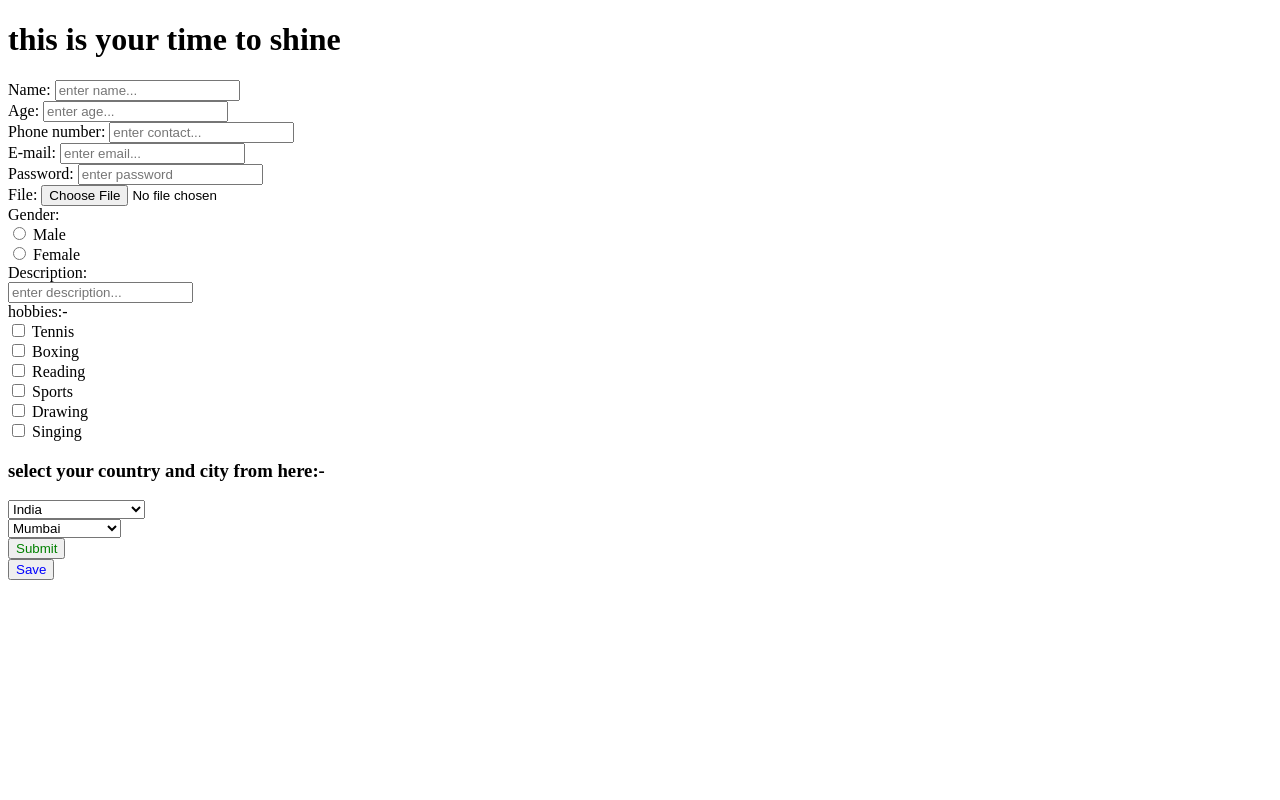
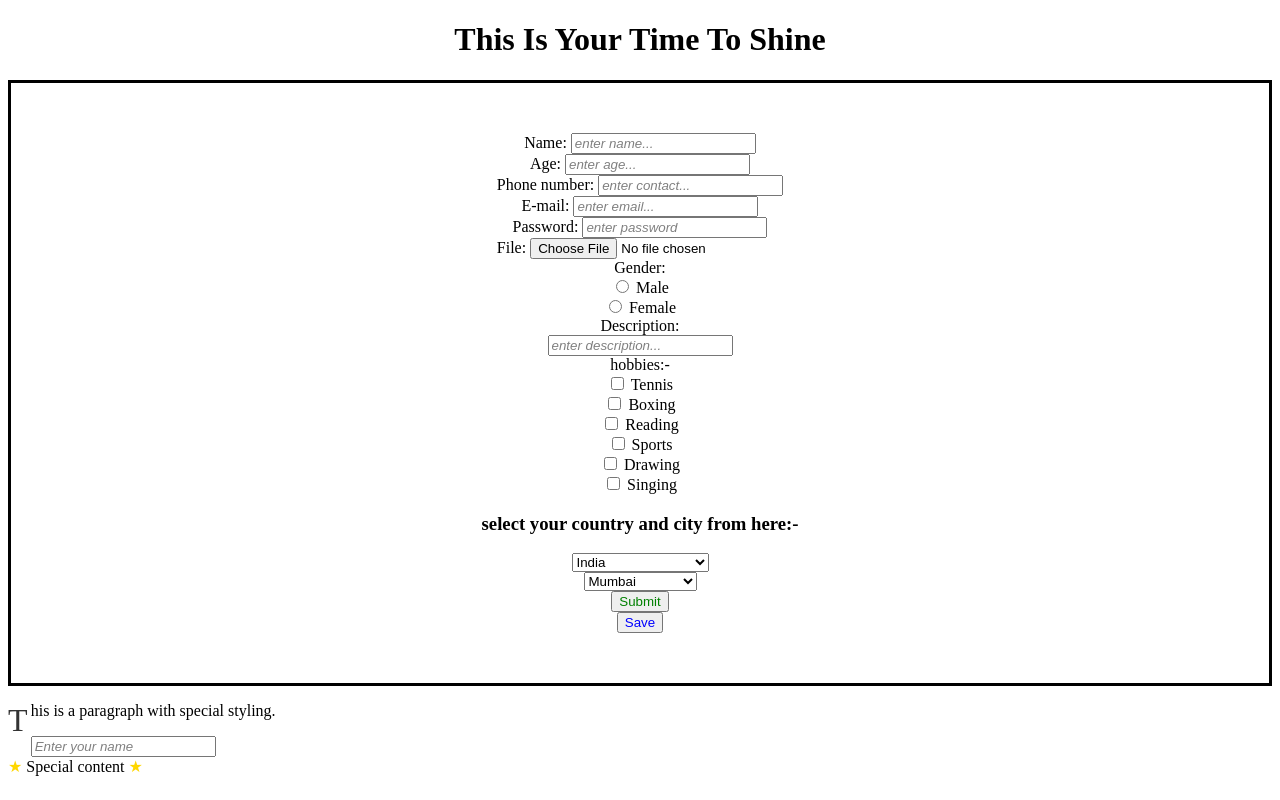
Before and after one commit to sahajsrivastava044-spec/fluffy-tribble, a plain HTML site: page index.html in a window 1280 px wide. Drawn offline with Linux system fonts and the light colour scheme.

Commit message:
new changes and files added about the CSS

```diff
--- a/index.html
+++ b/index.html
@@ -4,6 +4,18 @@
     <meta charset="UTF-8">
     <meta name="viewport" content="width=device-width, initial-scale=1.0">
     <title>Form for club</title>
+    <style>
+        #btn1:active{
+            background-color:cyan;
+        }
+        #btn2:focus{
+            background-color: lightblue;
+        }
+        button:hover{
+            background-color: red;
+        }
+    </style>
+    <link rel="stylesheet" href="main.css">
 </head>
 <body>
     <!-- make a form where the user input their name, phone number, age, email, description, gender using radio buttons,
@@ -11,8 +23,8 @@
      , also link the page to "link.html" so that the details are not added to the URL, also apply the method over the whole form, make a submit ans save button at the end of the form,
      also add a dropdown menu over the form asking for their country where the default selection should be India and in the last create a drop doen menu asking
      for their city where the first option should be disabled for their selction.  -->
-     <h1>this is your time to shine </h1>
-    <form action="link.html" method="post">
+     <h1 id="h1">this is your time to shine </h1>
+    <form action="link.html" method="post" class="container">
         <label for="name">Name:</label>
         <input type="text" name="name" required placeholder="enter name..."><br>
 
@@ -73,8 +85,18 @@
             <option value="kol">Kolkata</option>
         </select><br>
 
-        <button type="submit" style="color: green;">Submit</button><br>
-        <button type="button" style="color: blue;">Save</button>
+        <button type="submit" style="color: green;" id="btn1">Submit</button><br>
+        <button type="button" style="color: blue;" id="btn2">Save</button>
     </form>
+    <!-- <a href="#">Hover over me!</a>
+<input type="text" placeholder="Focus on me!">
+<ul>
+  <li>First item</li>
+  <li>Second item</li>
+  <li>Third item</li>
+</ul> -->
+<p>This is a paragraph with special styling.</p>
+<input type="text" placeholder="Enter your name">
+<div class="decorated">Special content</div>
 </body>
 </html>
--- /dev/null
+++ b/main.css
@@ -0,0 +1,54 @@
+.container{
+    margin-top: auto;
+    margin-right: auto;
+    margin-left: auto;
+    margin-bottom: auto;
+    border: 3px solid black;
+    height: 10%;
+    padding: 50px;
+    text-align: center;
+}
+
+#h1{
+    text-align: center;
+    text-transform: capitalize;
+}
+
+/* a:hover {
+  color: red;
+  text-decoration: none;
+}
+
+input:focus {
+  background-color: lightyellow;
+  border: 2px solid orange;
+}
+
+li:first-child {
+  font-weight: bold;
+}
+
+li:nth-child(odd) {
+  background-color: #f2f2f2;
+} */
+p::first-letter {
+  font-size: 2em;
+  float: left;
+  margin-right: 0.1em;
+  color: #333;
+}
+
+input::placeholder {
+  color: gray;
+  font-style: italic;
+}
+
+.decorated::before {
+  content: "★ ";
+  color: gold;
+}
+
+.decorated::after {
+  content: " ★";
+  color: gold;
+}
```
Also changed, not shown: index3.html (added, +51 -0 lines).
